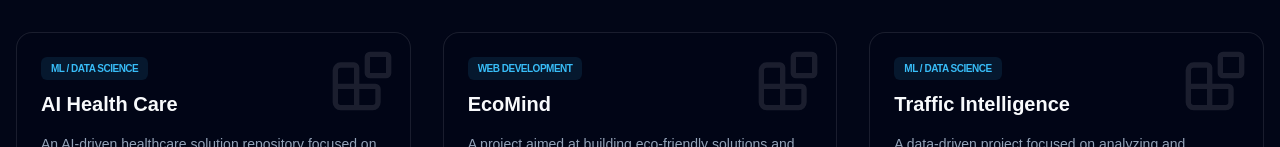
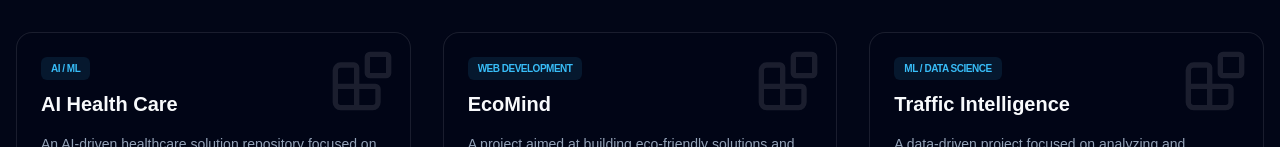
Before and after one commit to saravana5632/projects, a React (Vite) app: page / in a window 1280 px wide. Shown: the part 1147-1294 px from the top of the page. Built offline with nearby package versions, Linux system fonts and the light colour scheme.

Commit message:
Revert "removed ML filter button"
This reverts commit 88ba9b629590c3aa0716ca7d68ec54b30e0bff6b.

```diff
--- a/src/data/projects.ts
+++ b/src/data/projects.ts
@@ -99,7 +99,7 @@ export const projects: Project[] = [
     id: "ai-health-care",
     title: "AI Health Care",
     description: "An AI-driven healthcare solution repository focused on leveraging modern technologies for health analysis and tracking.",
-    category: "ML / Data Science",
+    category: "AI / ML",
     technologies: ["Python", "AI", "Healthcare"],
     year: 2025,
     status: "Completed",
```
